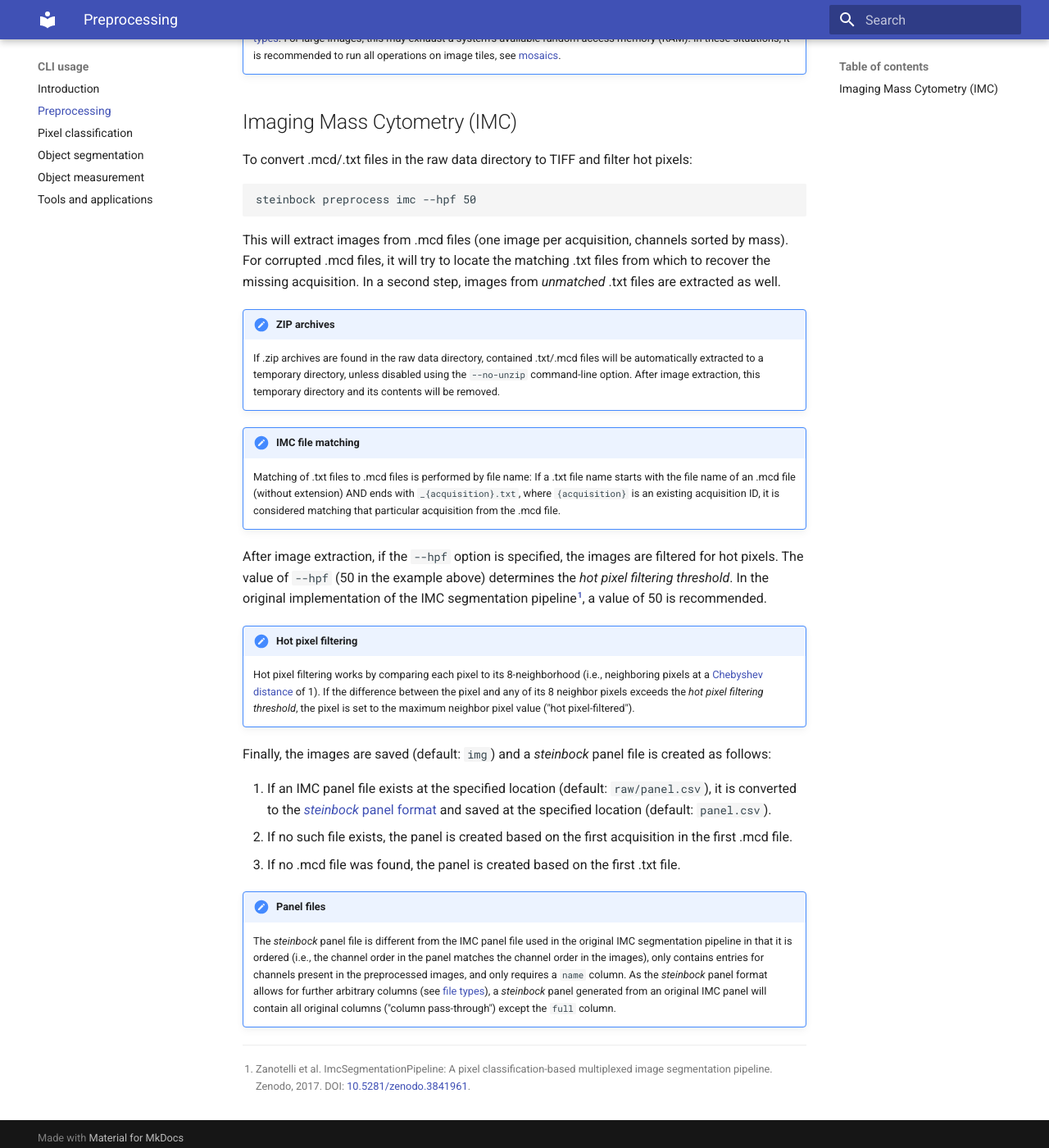
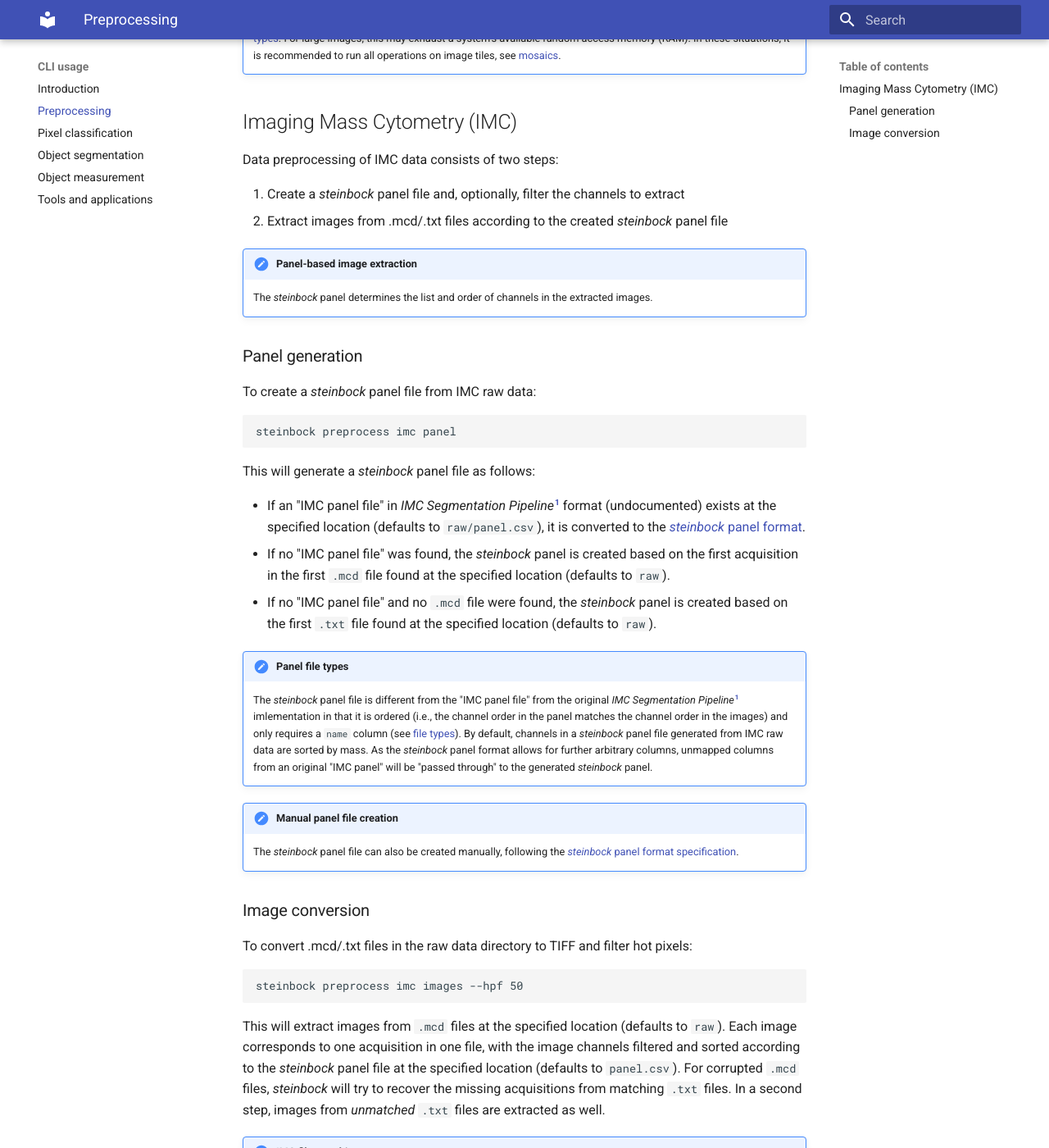
Before and after one commit to BodenmillerGroup/steinbock, an MkDocs documentation site: the page built from docs/cli/preprocessing.md, in a window 1280 px wide and 1400 px high, scrolled down 514 px. Shown: the whole window at 82% size. Built offline with MkDocs 1.6.1 and Material for MkDocs 9.7.7, drawn with Linux system fonts in a browser that asks for light colours; some of the changed text lies outside the part shown.

Commit message:
Updated IMC preprocessing docs

```diff
--- a/docs/cli/preprocessing.md
+++ b/docs/cli/preprocessing.md
@@ -14,30 +14,50 @@ If you miss support for an imaging modality, please consider [filing an issue on
 
 ## Imaging Mass Cytometry (IMC)
 
+Data preprocessing of IMC data consists of two steps:
+
+  1. Create a *steinbock* panel file and, optionally, filter the channels to extract
+  2. Extract images from .mcd/.txt files according to the created *steinbock* panel file
+
+!!! note "Panel-based image extraction"
+    The *steinbock* panel determines the list and order of channels in the extracted images.
+
+### Panel generation
+
+To create a *steinbock* panel file from IMC raw data:
+
+    steinbock preprocess imc panel
+
+This will generate a *steinbock* panel file as follows:
+
+  - If an "IMC panel file" in *IMC Segmentation Pipeline*[^1] format (undocumented) exists at the specified location (defaults to `raw/panel.csv`), it is converted to the [*steinbock* panel format](../specs/file-types.md#panel).
+  - If no "IMC panel file" was found, the *steinbock* panel is created based on the first acquisition in the first `.mcd` file found at the specified location (defaults to `raw`).
+  - If no "IMC panel file" and no `.mcd` file were found, the *steinbock* panel is created based on the first `.txt` file found at the specified location (defaults to `raw`).
+
+!!! note "Panel file types"
+    The *steinbock* panel file is different from the "IMC panel file" from the original *IMC Segmentation Pipeline*[^1] imlementation in that it is ordered (i.e., the channel order in the panel matches the channel order in the images) and only requires a `name` column (see [file types](../specs/file-types.md#panel)). By default, channels in a *steinbock* panel file generated from IMC raw data are sorted by mass. As the *steinbock* panel format allows for further arbitrary columns, unmapped columns from an original "IMC panel" will be "passed through" to the generated *steinbock* panel.
+
+!!! note "Manual panel file creation"
+    The *steinbock* panel file can also be created manually, following the [*steinbock* panel format specification](../specs/file-types.md#panel).
+
+
+### Image conversion
+
 To convert .mcd/.txt files in the raw data directory to TIFF and filter hot pixels:
 
-    steinbock preprocess imc --hpf 50
+    steinbock preprocess imc images --hpf 50
 
-This will extract images from .mcd files (one image per acquisition, channels sorted by mass). For corrupted .mcd files, it will try to locate the matching .txt files from which to recover the missing acquisition. In a second step, images from *unmatched* .txt files are extracted as well.
+This will extract images from `.mcd` files at the specified location (defaults to `raw`). Each image corresponds to one acquisition in one file, with the image channels filtered and sorted according to the *steinbock* panel file at the specified location (defaults to `panel.csv`). For corrupted `.mcd` files, *steinbock* will try to recover the missing acquisitions from matching `.txt` files. In a second step, images from *unmatched* `.txt` files are extracted as well.
+
+!!! note "IMC file matching"
+    Matching of .txt files to .mcd files is performed by file name: If a .txt file name starts with the file name of an .mcd file (without extension) AND ends with `_{acquisition}.txt`, where `{acquisition}` is an existing acquisition ID, it is considered matching that particular acquisition from the .mcd file.
 
 !!! note "ZIP archives"
     If .zip archives are found in the raw data directory, contained .txt/.mcd files will be automatically extracted to a temporary directory, unless disabled using the `--no-unzip` command-line option. After image extraction, this temporary directory and its contents will be removed.
 
-!!! note "IMC file matching"
-    Matching of .txt files to .mcd files is performed by file name: If a .txt file name starts with the file name of an .mcd file (without extension) AND ends with `_{acquisition}.txt`, where `{acquisition}` is an existing acquisition ID, it is considered matching that particular acquisition from the .mcd file.
-
-After image extraction, if the `--hpf` option is specified, the images are filtered for hot pixels. The value of `--hpf` (50 in the example above) determines the *hot pixel filtering threshold*. In the original implementation of the IMC segmentation pipeline[^1], a value of 50 is recommended.
+After image extraction, if the `--hpf` option is specified, the images are filtered for hot pixels. The value of the `--hpf` option (`50` in the example above) determines the *hot pixel filtering threshold*.
 
 !!! note "Hot pixel filtering"
-    Hot pixel filtering works by comparing each pixel to its 8-neighborhood (i.e., neighboring pixels at a [Chebyshev distance](https://en.wikipedia.org/wiki/Chebyshev_distance) of 1). If the difference between the pixel and any of its 8 neighbor pixels exceeds the *hot pixel filtering threshold*, the pixel is set to the maximum neighbor pixel value ("hot pixel-filtered").
-
-Finally, the images are saved (default: `img`) and a *steinbock* panel file is created as follows:
-
-  1. If an IMC panel file exists at the specified location (default: `raw/panel.csv`), it is converted to the [*steinbock* panel format](../specs/file-types.md#panel) and saved at the specified location (default: `panel.csv`).
-  2. If no such file exists, the panel is created based on the first acquisition in the first .mcd file.
-  3. If no .mcd file was found, the panel is created based on the first .txt file.
-
-!!! note "Panel files"
-    The *steinbock* panel file is different from the IMC panel file used in the original IMC segmentation pipeline in that it is ordered (i.e., the channel order in the panel matches the channel order in the images), only contains entries for channels present in the preprocessed images, and only requires a `name` column. As the *steinbock* panel format allows for further arbitrary columns (see [file types](../specs/file-types.md#panel)), a *steinbock* panel generated from an original IMC panel will contain all original columns ("column pass-through") except the `full` column.
+    Hot pixel filtering works by comparing each pixel to its 8-neighborhood (i.e., neighboring pixels at a [Chebyshev distance](https://en.wikipedia.org/wiki/Chebyshev_distance) of 1). If the difference (not: absolute difference) between the pixel and any of its 8 neighbor pixels exceeds a *hot pixel filtering threshold*, the pixel is set to the maximum neighbor pixel value ("hot pixel-filtered"). In the original implementation of the *IMC Segmentation Pipeline*[^1], a *hot pixel filtering threshold* of 50 is recommended.
 
 [^1]: Zanotelli et al. ImcSegmentationPipeline: A pixel classification-based multiplexed image segmentation pipeline. Zenodo, 2017. DOI: [10.5281/zenodo.3841961](https://doi.org/10.5281/zenodo.3841961).
```
